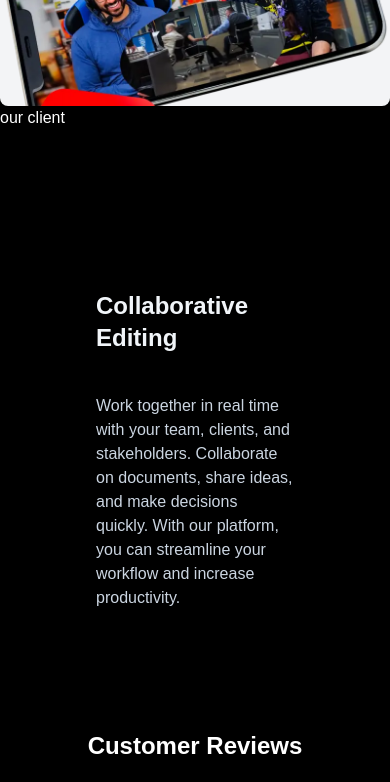
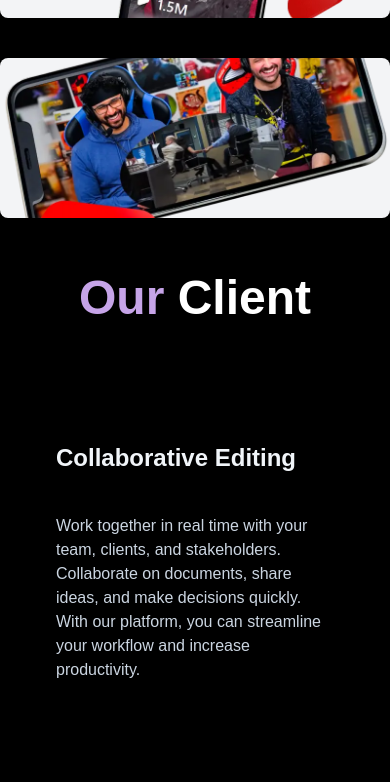
Before and after one commit to rajputboyars/aceternity-portfolio, a Next.js app: page / in a window 390 px wide. Shown: the part 880-1662 px from the top of the page. Built offline with nearby package versions, Linux system fonts and the light colour scheme.

Commit message:
ui commit

```diff
--- a/src/app/page.tsx
+++ b/src/app/page.tsx
@@ -3,18 +3,31 @@ import { CaseStudies } from "@/components/CaseStudies";
 import { FeatureSection } from "@/components/FeatureSection";
 import { OurClients } from "@/components/OurClients";
 import { Reviews } from "@/components/Reviews";
+import FAQ from "@/components/ui/Faq";
 
 export default function Home() {
   return (
-    <div className="bg-black text-white">
-      <About />
-      <h2 className="text-center">Feature Section</h2>
-      <FeatureSection />
-      <h2>our client</h2>
-      <OurClients/>
-      <Reviews/>
-      <h2 className="text-center">Feature Section</h2>
-      <CaseStudies/>
-    </div>
+    <>
+      <div className="bg-black text-white">
+        <About />
+        <section className="my-12 max-w-[1280px] w-full mx-auto">
+          <h2 className="text-center text-5xl font-bold mb-10"><span className="text-[#c6a4e8]">Our</span> Feature </h2>
+          <FeatureSection />
+        </section>
+        <section className="mt-14 mb-14 max-w-[1280px] w-full mx-auto">
+          <h2 className="text-center text-5xl font-bold mb-10"><span className="text-[#c6a4e8]">Our</span> Client </h2>
+          <OurClients />
+        </section>
+        <Reviews />
+        <section>
+          <h2 className="text-center text-5xl font-bold mb-10"><span className="text-[#c6a4e8]">Case</span> Studies </h2>
+          <CaseStudies />
+        </section>
+        <section>
+          <h2 className="text-center text-5xl font-bold mb-10"><span className="text-[#c6a4e8]">FAQ</span></h2>
+          <FAQ />
+        </section>
+      </div>
+    </>
   );
 }
--- a/src/components/OurClients.tsx
+++ b/src/components/OurClients.tsx
@@ -79,7 +79,7 @@ const content = [
 ];
 export function OurClients() {
     return (
-        <div className="p-10">
+        <div className="">
             <StickyScroll content={content} />
         </div>
     );
--- a/src/components/Reviews.tsx
+++ b/src/components/Reviews.tsx
@@ -53,14 +53,14 @@ export function Reviews() {
     },
   ];
 
-  return(
+  return (
     <div className="py-10">
-    <h1 className="text-center text-2xl font-bold mb-8">Customer Reviews</h1>
-    <div className="max-w-7xl mx-auto grid grid-cols-1 sm:grid-cols-2 md:grid-cols-3 gap-6">
-      {reviews.map((review, index) => (
-        <ReviewsCard key={index} review={review} />
-      ))}
+      <h2 className="text-center text-5xl font-bold mb-10"><span className="text-[#c6a4e8]">Customer</span> Reviews </h2>
+      <div className="max-w-7xl mx-auto grid grid-cols-1 sm:grid-cols-2 md:grid-cols-3 gap-6">
+        {reviews.map((review, index) => (
+          <ReviewsCard key={index} review={review} />
+        ))}
+      </div>
     </div>
-  </div>
   )
 }
--- a/src/components/ui/Faq.tsx
+++ b/src/components/ui/Faq.tsx
@@ -32,7 +32,6 @@ const FAQ: React.FC = () => {
 
   return (
     <div className="max-w-7xl mx-auto p-4">
-      <h2 className="text-2xl font-bold text-center mb-6">Frequently Asked Questions</h2>
       <div className="space-y-4">
         {faqData.map((item, index) => (
           <div
--- a/src/components/ui/StickyScrollReveal.tsx
+++ b/src/components/ui/StickyScrollReveal.tsx
@@ -40,11 +40,6 @@ export const StickyScroll = ({
     setActiveCard(closestBreakpointIndex);
   });
 
-  const backgroundColors = [
-    "var(--slate-900)",
-    "var(--black)",
-    "var(--neutral-900)",
-  ];
   const linearGradients = [
     "linear-gradient(to bottom right, var(--cyan-500), var(--emerald-500))",
     "linear-gradient(to bottom right, var(--pink-500), var(--indigo-500))",
@@ -61,7 +56,7 @@ export const StickyScroll = ({
 
   return (
     <motion.div
-      className="h-[30rem] overflow-y-auto flex justify-center relative space-x-10 rounded-md p-10"
+      className="h-[20rem] overflow-y-auto flex justify-center relative space-x-10 rounded-md px-10"
       ref={ref}
       style={{scrollbarWidth:"none"}}
     >
@@ -93,7 +88,7 @@ export const StickyScroll = ({
               </motion.p>
             </div>
           ))}
-          <div className="h-40" />
+          {/* <div className="h-5" /> */}
         </div>
       </div>
       <div
```
